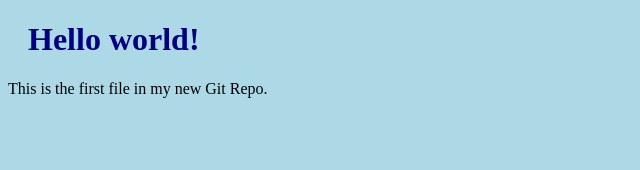
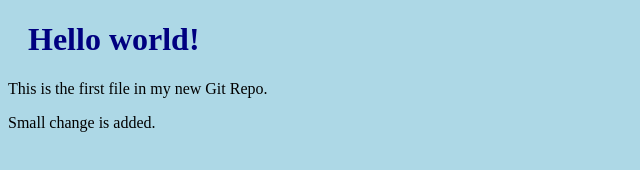
Before and after one commit to aardperera/hello-world-gh-page, a plain HTML site: page index.html in a window 1280 px wide. Shown: the whole page, without its empty margins (0-640 px from the left). Drawn offline with Linux system fonts and the light colour scheme.

Commit message:
Updated index.html

```diff
--- a/index.html
+++ b/index.html
@@ -8,6 +8,7 @@
 
         <h1>Hello world!</h1>
         <p>This is the first file in my new Git Repo.</p>
+        <p>Small change is added.</p>
 
     </body>
 </html>
```
